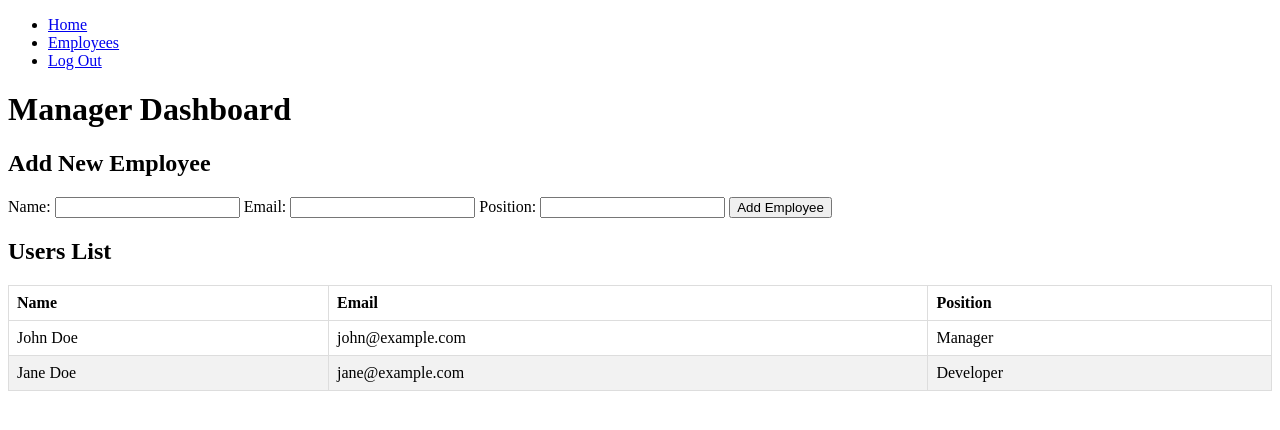
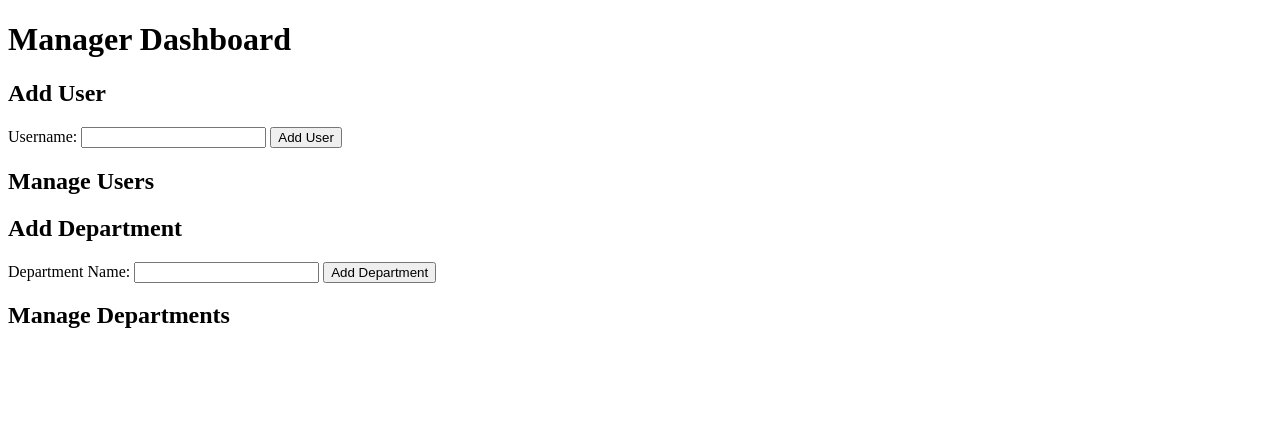
Before and after one commit to mosa2023egypt-hash/afriglobal, a website: page public/manager-dashboard.html in a window 1280 px wide. Drawn offline with Linux system fonts and the light colour scheme.

Commit message:
Create manager-dashboard.html for user and department management.

```diff
--- a/public/manager-dashboard.html
+++ b/public/manager-dashboard.html
@@ -7,51 +7,38 @@
     <link rel="stylesheet" href="styles.css">
 </head>
 <body>
-    <nav>
-        <ul>
-            <li><a href="index.html">Home</a></li>
-            <li><a href="#">Employees</a></li>
-            <li><a href="logout.html">Log Out</a></li>
-        </ul>
-    </nav>
-    <h1>Manager Dashboard</h1>
-    <h2>Add New Employee</h2>
-    <form id="add-employee-form">
-        <label for="name">Name:</label>
-        <input type="text" id="name" name="name" required>
+    <header>
+        <h1>Manager Dashboard</h1>
+    </header>
+    <main>
+        <section id="user-management">
+            <h2>Add User</h2>
+            <form id="add-user-form">
+                <label for="username">Username:</label>
+                <input type="text" id="username" required>
+                <button type="submit">Add User</button>
+            </form>
 
-        <label for="email">Email:</label>
-        <input type="email" id="email" name="email" required>
+            <h2>Manage Users</h2>
+            <ul id="user-list">
+                <!-- User list will be populated here -->
+            </ul>
+        </section>
 
-        <label for="position">Position:</label>
-        <input type="text" id="position" name="position" required>
+        <section id="department-management">
+            <h2>Add Department</h2>
+            <form id="add-department-form">
+                <label for="department-name">Department Name:</label>
+                <input type="text" id="department-name" required>
+                <button type="submit">Add Department</button>
+            </form>
 
-        <button type="submit">Add Employee</button>
-    </form>
-
-    <h2>Users List</h2>
-    <table>
-        <thead>
-            <tr>
-                <th>Name</th>
-                <th>Email</th>
-                <th>Position</th>
-            </tr>
-        </thead>
-        <tbody>
-            <tr>
-                <td>John Doe</td>
-                <td>john@example.com</td>
-                <td>Manager</td>
-            </tr>
-            <tr>
-                <td>Jane Doe</td>
-                <td>jane@example.com</td>
-                <td>Developer</td>
-            </tr>
-        </tbody>
-    </table>
-
-    <script src="app.js"></script>
+            <h2>Manage Departments</h2>
+            <ul id="department-list">
+                <!-- Department list will be populated here -->
+            </ul>
+        </section>
+    </main>
+    <script src="script.js"></script>
 </body>
 </html>
```
